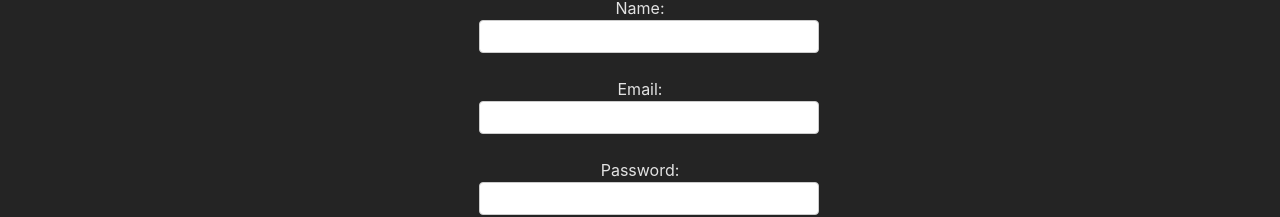
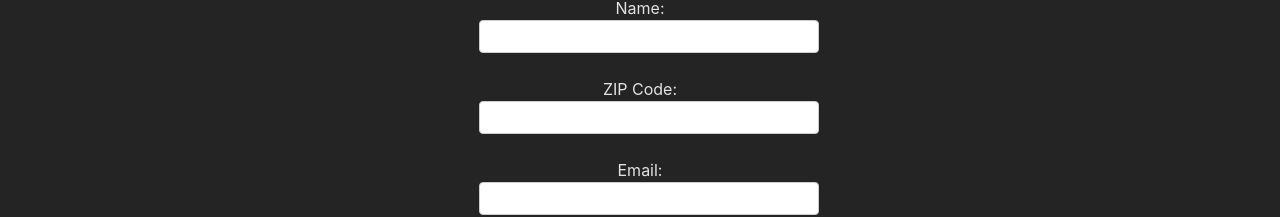
Before and after one commit to marksofdespair/PetConnect-React, a React (Vite) app: page /RegisterForm in a window 1280 px wide. Shown: the part 475-692 px from the top of the page. Built offline with nearby package versions, Linux system fonts and the light colour scheme.

Commit message:
Zip code field upon registration

```diff
--- a/src/Pages/RegisterForm.jsx
+++ b/src/Pages/RegisterForm.jsx
@@ -58,6 +58,10 @@ const RegisterForm = () => {
               <input type="text" name="name" value={formData.name} onChange={handleChange} />
             </label>
             <label>
+              ZIP Code:
+              <input type="text" name="zipcode" value={formData.zipcode} onChange={handleChange} />
+            </label>
+            <label>
               Email:
               <input type="email" name="email" value={formData.email} onChange={handleChange} />
             </label>
--- a/src/Pages/WelcomeBack.jsx
+++ b/src/Pages/WelcomeBack.jsx
@@ -14,7 +14,7 @@ const WelcomeBack = () => {
     <div style={{ textAlign: 'center', marginTop: '50px' }}>
       <h1>Welcome Back!</h1>
       <p>You have successfully logged in.</p>
-      <p>Feel free to explore our website.</p>
+      <p>Feel free to explore our site.</p>
       <button onClick={handleLogout} style={{ backgroundColor: '#f44336', color: '#fff', border: 'none', padding: '10px 20px', fontSize: '16px', borderRadius: '5px', cursor: 'pointer' }}>Logout</button>
     </div>
   );
```
